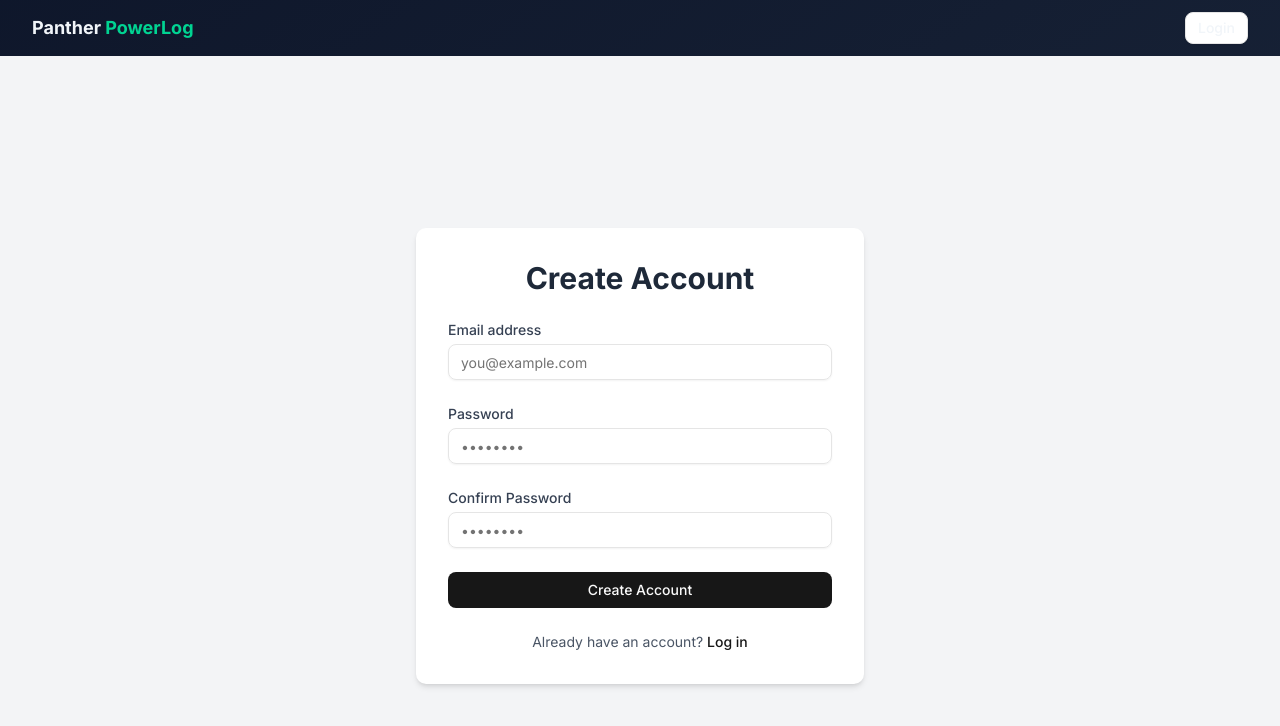
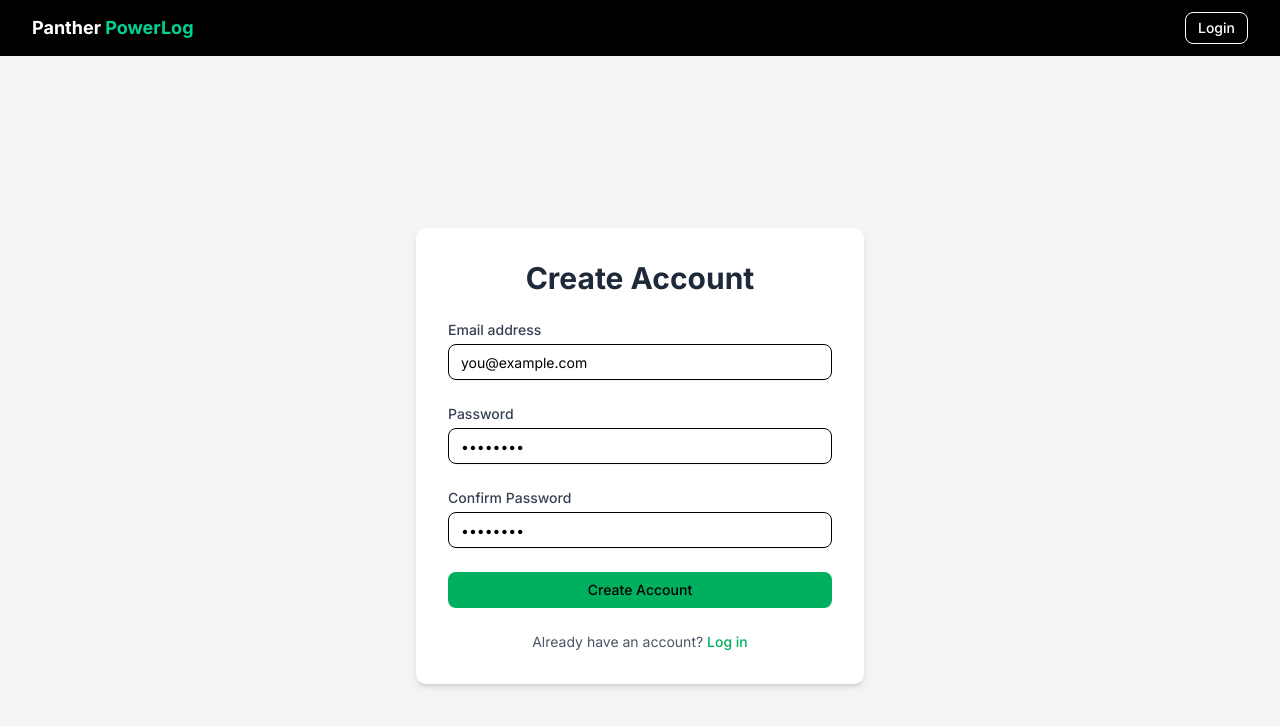
Before and after one commit to adfarquhar/Panther-PowerLog, a Next.js app: page /signup in a window 1280 px wide. Shown: the top 726 px of the page. Built offline with nearby package versions, Linux system fonts and the light colour scheme; no server answers.

Commit message:
color updates

```diff
--- a/app/globals.css
+++ b/app/globals.css
@@ -13,208 +13,120 @@ body {
 }
 
 @theme inline {
-
   --radius-sm: calc(var(--radius) - 4px);
-
   --radius-md: calc(var(--radius) - 2px);
-
   --radius-lg: var(--radius);
-
   --radius-xl: calc(var(--radius) + 4px);
 
   --color-background: var(--background);
-
   --color-foreground: var(--foreground);
-
   --color-card: var(--card);
-
   --color-card-foreground: var(--card-foreground);
-
   --color-popover: var(--popover);
-
   --color-popover-foreground: var(--popover-foreground);
-
   --color-primary: var(--primary);
-
   --color-primary-foreground: var(--primary-foreground);
-
   --color-secondary: var(--secondary);
-
   --color-secondary-foreground: var(--secondary-foreground);
-
   --color-muted: var(--muted);
-
   --color-muted-foreground: var(--muted-foreground);
-
   --color-accent: var(--accent);
-
   --color-accent-foreground: var(--accent-foreground);
-
   --color-destructive: var(--destructive);
-
   --color-border: var(--border);
-
   --color-input: var(--input);
-
   --color-ring: var(--ring);
-
   --color-chart-1: var(--chart-1);
-
   --color-chart-2: var(--chart-2);
-
   --color-chart-3: var(--chart-3);
-
   --color-chart-4: var(--chart-4);
-
   --color-chart-5: var(--chart-5);
-
   --color-sidebar: var(--sidebar);
-
   --color-sidebar-foreground: var(--sidebar-foreground);
-
   --color-sidebar-primary: var(--sidebar-primary);
-
   --color-sidebar-primary-foreground: var(--sidebar-primary-foreground);
-
   --color-sidebar-accent: var(--sidebar-accent);
-
   --color-sidebar-accent-foreground: var(--sidebar-accent-foreground);
-
   --color-sidebar-border: var(--sidebar-border);
-
   --color-sidebar-ring: var(--sidebar-ring);
 }
 
 :root {
+  --color-black: oklch(0 0 0);
+  --color-white: oklch(1 0 0);
+  --color-emerald: oklch(0.658 0.178 154.91); /* #10b981 */
+  --color-emerald-darker: oklch(0.571 0.169 155.5); /* #059669 (emerald-600 for hovers etc) */
 
   --radius: 0.625rem;
 
-  --background: oklch(1 0 0);
+  --background: var(--color-black);
+  --foreground: var(--color-white);
+  --card: var(--color-black);
+  --card-foreground: var(--color-white);
+  --popover: var(--color-black);
+  --popover-foreground: var(--color-white);
+  --primary: var(--color-emerald);
+  --primary-foreground: var(--color-black);
+  --secondary: var(--color-white);
+  --secondary-foreground: var(--color-black);
+  --muted: var(--color-white);
+  --muted-foreground: var(--color-black);
+  --accent: var(--color-emerald);
+  --accent-foreground: var(--color-black);
+  --destructive: var(--color-emerald);
+  --border: var(--color-white);
+  --input: var(--color-black);
+  --ring: var(--color-emerald);
+  --chart-1: oklch(0.488 0.243 264.376);
+  --chart-2: oklch(0.696 0.17 162.48);
+  --chart-3: var(--color-white);
+  --chart-4: var(--color-emerald);
+  --chart-5: var(--color-black);
 
-  --foreground: oklch(0.145 0 0);
-
-  --card: oklch(1 0 0);
-
-  --card-foreground: oklch(0.145 0 0);
-
-  --popover: oklch(1 0 0);
-
-  --popover-foreground: oklch(0.145 0 0);
-
-  --primary: oklch(0.205 0 0);
-
-  --primary-foreground: oklch(0.985 0 0);
-
-  --secondary: oklch(0.97 0 0);
-
-  --secondary-foreground: oklch(0.205 0 0);
-
-  --muted: oklch(0.97 0 0);
-
-  --muted-foreground: oklch(0.556 0 0);
-
-  --accent: oklch(0.97 0 0);
-
-  --accent-foreground: oklch(0.205 0 0);
-
-  --destructive: oklch(0.577 0.245 27.325);
-
-  --border: oklch(0.922 0 0);
-
-  --input: oklch(0.922 0 0);
-
-  --ring: oklch(0.708 0 0);
-
-  --chart-1: oklch(0.646 0.222 41.116);
-
-  --chart-2: oklch(0.6 0.118 184.704);
-
-  --chart-3: oklch(0.398 0.07 227.392);
-
-  --chart-4: oklch(0.828 0.189 84.429);
-
-  --chart-5: oklch(0.769 0.188 70.08);
-
-  --sidebar: oklch(0.985 0 0);
-
-  --sidebar-foreground: oklch(0.145 0 0);
-
-  --sidebar-primary: oklch(0.205 0 0);
-
-  --sidebar-primary-foreground: oklch(0.985 0 0);
-
-  --sidebar-accent: oklch(0.97 0 0);
-
-  --sidebar-accent-foreground: oklch(0.205 0 0);
-
-  --sidebar-border: oklch(0.922 0 0);
-
-  --sidebar-ring: oklch(0.708 0 0);
+  --sidebar: var(--color-white);
+  --sidebar-foreground: var(--color-black);
+  --sidebar-primary: var(--color-emerald);
+  --sidebar-primary-foreground: var(--color-white);
+  --sidebar-accent: var(--color-emerald);
+  --sidebar-accent-foreground: var(--color-white);
+  --sidebar-border: var(--color-black);
+  --sidebar-ring: var(--color-emerald);
 }
 
 .dark {
+  --background: var(--color-black);
+  --foreground: var(--color-white);
+  --card: var(--color-black);
+  --card-foreground: var(--color-white);
+  --popover: var(--color-black);
+  --popover-foreground: var(--color-white);
+  --primary: var(--color-emerald);
+  --primary-foreground: var(--color-black); /* Black text on emerald for dark mode for contrast */
+  --secondary: var(--color-white);
+  --secondary-foreground: var(--color-black);
+  --muted: var(--color-white);
+  --muted-foreground: var(--color-black);
+  --accent: var(--color-emerald);
+  --accent-foreground: var(--color-black);
+  --destructive: var(--color-emerald);
+  --border: var(--color-white);
+  --input: var(--color-black); /* Assuming inputs have a border or are on a white-ish popover */
+  --ring: var(--color-emerald);
 
-  --background: oklch(0.145 0 0);
+  --chart-1: var(--color-emerald);
+  --chart-2: var(--color-white);
+  --chart-3: var(--color-black);
+  --chart-4: var(--color-emerald);
+  --chart-5: var(--color-white);
 
-  --foreground: oklch(0.985 0 0);
-
-  --card: oklch(0.205 0 0);
-
-  --card-foreground: oklch(0.985 0 0);
-
-  --popover: oklch(0.205 0 0);
-
-  --popover-foreground: oklch(0.985 0 0);
-
-  --primary: oklch(0.922 0 0);
-
-  --primary-foreground: oklch(0.205 0 0);
-
-  --secondary: oklch(0.269 0 0);
-
-  --secondary-foreground: oklch(0.985 0 0);
-
-  --muted: oklch(0.269 0 0);
-
-  --muted-foreground: oklch(0.708 0 0);
-
-  --accent: oklch(0.269 0 0);
-
-  --accent-foreground: oklch(0.985 0 0);
-
-  --destructive: oklch(0.704 0.191 22.216);
-
-  --border: oklch(1 0 0 / 10%);
-
-  --input: oklch(1 0 0 / 15%);
-
-  --ring: oklch(0.556 0 0);
-
-  --chart-1: oklch(0.488 0.243 264.376);
-
-  --chart-2: oklch(0.696 0.17 162.48);
-
-  --chart-3: oklch(0.769 0.188 70.08);
-
-  --chart-4: oklch(0.627 0.265 303.9);
-
-  --chart-5: oklch(0.645 0.246 16.439);
-
-  --sidebar: oklch(0.205 0 0);
-
-  --sidebar-foreground: oklch(0.985 0 0);
-
-  --sidebar-primary: oklch(0.488 0.243 264.376);
-
-  --sidebar-primary-foreground: oklch(0.985 0 0);
-
-  --sidebar-accent: oklch(0.269 0 0);
-
-  --sidebar-accent-foreground: oklch(0.985 0 0);
-
-  --sidebar-border: oklch(1 0 0 / 10%);
-
-  --sidebar-ring: oklch(0.556 0 0);
+  --sidebar: var(--color-black);
+  --sidebar-foreground: var(--color-white);
+  --sidebar-primary: var(--color-emerald);
+  --sidebar-primary-foreground: var(--color-black);
+  --sidebar-accent: var(--color-emerald);
+  --sidebar-accent-foreground: var(--color-black);
+  --sidebar-border: var(--color-white);
+  --sidebar-ring: var(--color-emerald);
 }
 
 @layer base {
--- a/app/layout.tsx
+++ b/app/layout.tsx
@@ -24,9 +24,9 @@ export default async function RootLayout({
   return (
     /* suppressHydrationWarning for potential themeing/dark mode issues initially */
     <html lang="en" suppressHydrationWarning>
-      <body className={`${inter.className} flex flex-col min-h-screen bg-gradient-to-br from-slate-900 to-slate-800 text-slate-100`}>
+      <body className={`${inter.className} flex flex-col min-h-screen`}>
         <header className="z-50 w-full">
-          <div className="flex h-14 items-center justify-between px-4 sm:px-6 lg:px-8">
+          <div className="flex h-14 items-center justify-between px-4 sm:px-6 text-white lg:px-8">
             <div className="mr-4 flex items-center">
               <Link href="/" className="font-bold text-lg">
                 Panther <span className="text-emerald-400">PowerLog</span>
--- a/app/page.tsx
+++ b/app/page.tsx
@@ -37,7 +37,7 @@ export default function HomePage() {
   };
 
   return (
-    <main className="flex min-h-screen flex-col items-center justify-center p-8">
+    <main className="relative flex min-h-screen flex-col items-center justify-center p-8 bg-[url('/assets/panther.webp')] bg-no-repeat bg-[length:auto_90vh] bg-bottom">
       <div className="text-center mb-12">
         <h1 className="text-6xl font-bold tracking-tight">
           Panther <span className="text-emerald-400">PowerLog</span>
@@ -49,7 +49,7 @@ export default function HomePage() {
 
       <form
         onSubmit={handleSubmit}
-        className="w-full max-w-sm bg-slate-800 p-8 rounded-xl shadow-2xl space-y-6"
+        className="w-full max-w-sm p-8 rounded-xl shadow-2xl space-y-6"
       >
         <div>
           <Label htmlFor="workoutName" className="text-lg font-medium text-slate-200">
@@ -60,12 +60,12 @@ export default function HomePage() {
             name="workoutName"
             type="text"
             placeholder="e.g., Morning Lift, Leg Day"
-            className="mt-2 w-full bg-slate-700 border-slate-600 text-white placeholder-slate-400 focus:ring-emerald-500 focus:border-emerald-500 h-12 text-lg"
+            className="mt-2 w-full text-white placeholder-slate-400 focus:ring-emerald-500 focus:border-emerald-500 h-12 text-lg"
           />
         </div>
         <Button
           type="submit"
-          className="w-full bg-emerald-500 hover:bg-emerald-600 text-slate-900 font-semibold rounded-lg h-14 text-xl transition-all duration-150 ease-in-out transform active:scale-95"
+          className="w-full bg-emerald-500 hover:bg-emerald-600 font-semibold rounded-lg h-14 text-xl transition-all duration-150 ease-in-out transform active:scale-95"
           disabled={isPending}
         >
           {isPending ? 'Starting Workout...' : 'Start New Workout'}
--- a/middleware.ts
+++ b/middleware.ts
@@ -56,7 +56,7 @@ export async function middleware(request: NextRequest) {
     }
   );
 
-  const { data: { session } } = await supabase.auth.getSession();
+  const { data: { user } } = await supabase.auth.getUser();
 
   const { pathname } = request.nextUrl;
 
@@ -64,13 +64,13 @@ export async function middleware(request: NextRequest) {
   const publicPaths = ['/login', '/signup', '/auth/callback']; // Add /signup
 
   // If the user is not authenticated and is trying to access a protected route
-  if (!session && !publicPaths.some(path => pathname.startsWith(path))) {
+  if (!user && !publicPaths.some(path => pathname.startsWith(path))) {
     // Redirect to the login page
     return NextResponse.redirect(new URL('/login', request.url));
   }
 
   // If the user is authenticated and tries to access the login page, redirect them to the home page
-  if (session && (pathname.startsWith('/login') || pathname.startsWith('/signup'))) { // Add /signup here too
+  if (user && (pathname.startsWith('/login') || pathname.startsWith('/signup'))) { // Add /signup here too
     return NextResponse.redirect(new URL('/', request.url));
   }
 
@@ -87,6 +87,6 @@ export const config = {
      * - api/auth (Supabase auth routes, if you have them here)
      * Feel free to modify this pattern to fit your needs.
      */
-    '/((?!_next/static|_next/image|favicon.ico|auth/callback).*) ',
+    '/((?!api|_next/static|_next/image|assets/.*|favicon.ico|.*\.(?:svg|png|jpg|jpeg|gif|webp)$).*)',
   ],
 };
```
Also changed, not shown: public/assets/panther.webp (added), 1 other file (tests, documents, lock files or other folders).
